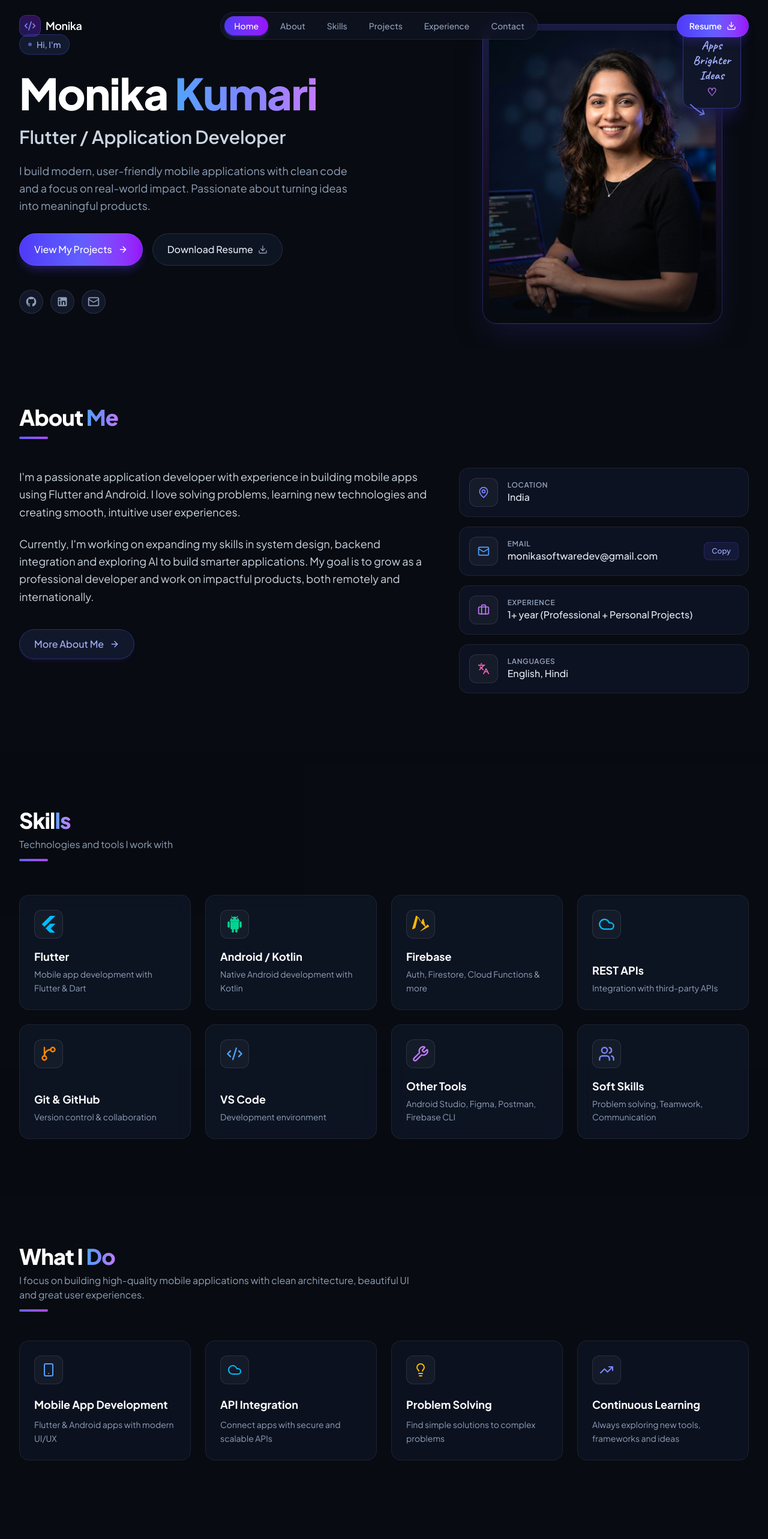
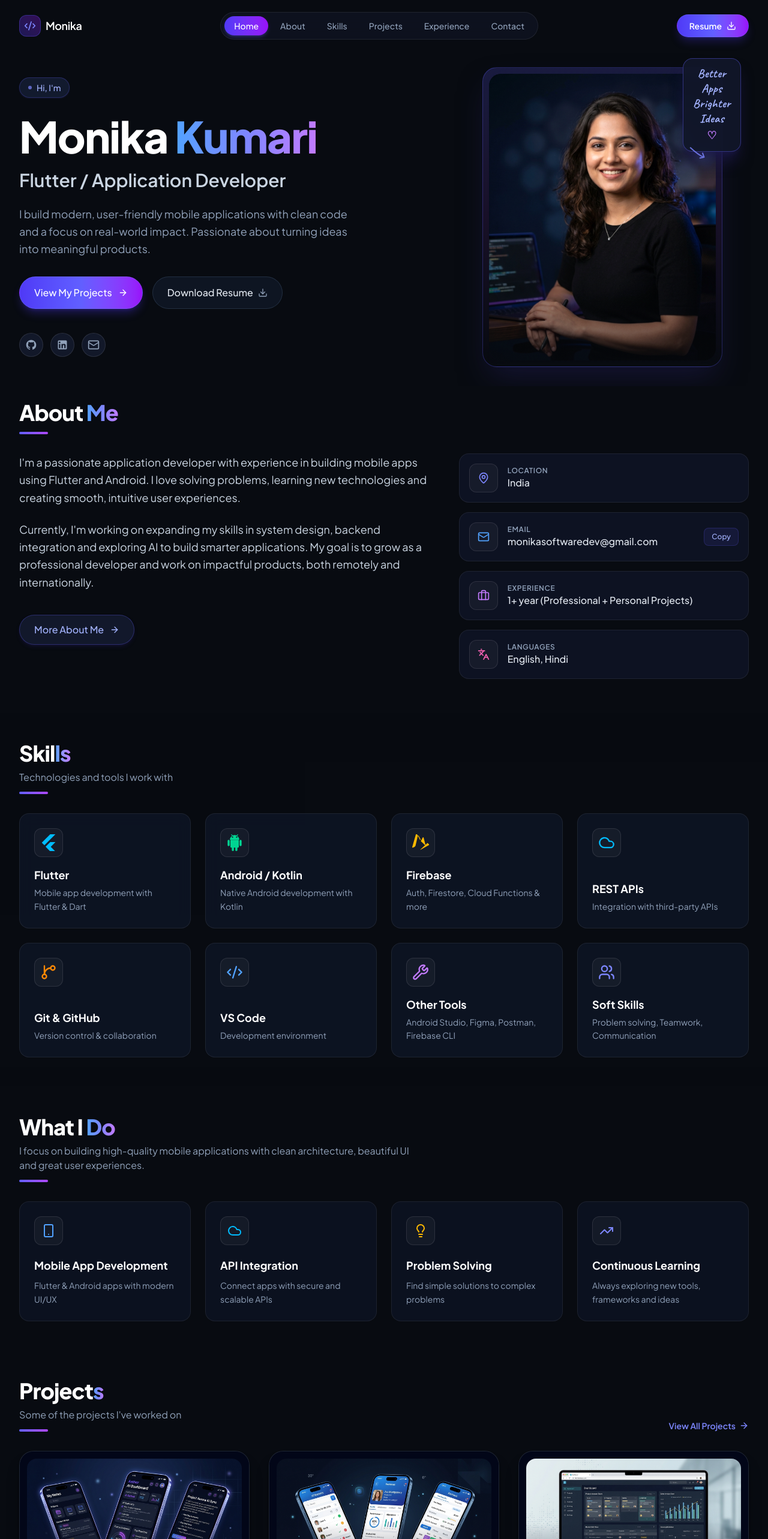
Before and after one commit to MONIKAvv/MyPortFolio, a React (Vite) app: page / in a window 1280 px wide. Shown: the top 2566 px of the page at 60% size. Built offline with nearby package versions, Linux system fonts and the light colour scheme.

Commit message:
reduce space

```diff
--- a/src/components/About.tsx
+++ b/src/components/About.tsx
@@ -30,7 +30,7 @@ export const About: React.FC = () => {
   };
 
   return (
-    <section id="about" className="py-24 relative overflow-hidden">
+    <section id="about" className="pt-6 pb-14 relative overflow-hidden">
       {/* Subtle Glow Background */}
       <div className="absolute top-1/2 left-0 w-96 h-96 bg-blue-600/10 rounded-full blur-[120px] pointer-events-none -z-10" />
 
@@ -42,7 +42,7 @@ export const About: React.FC = () => {
           whileInView={{ opacity: 1, y: 0 }}
           viewport={{ once: true, margin: '-80px' }}
           transition={{ duration: 0.5 }}
-          className="mb-12"
+          className="mb-8"
         >
           <h2 className="text-3xl sm:text-4xl font-extrabold text-white tracking-tight">
             About{' '}
--- a/src/components/Contact.tsx
+++ b/src/components/Contact.tsx
@@ -36,7 +36,7 @@ export const Contact: React.FC = () => {
   };
 
   return (
-    <section id="contact" className="py-24 relative overflow-hidden bg-[#080b11]">
+    <section id="contact" className="py-12 relative overflow-hidden bg-[#080b11]">
       {/* Background Ambient Glow */}
       <div className="absolute bottom-0 left-1/2 -translate-x-1/2 w-[600px] h-[400px] bg-indigo-600/15 rounded-full blur-[160px] pointer-events-none -z-10" />
 
@@ -48,7 +48,7 @@ export const Contact: React.FC = () => {
           whileInView={{ opacity: 1, y: 0 }}
           viewport={{ once: true, margin: '-80px' }}
           transition={{ duration: 0.6 }}
-          className="relative rounded-3xl p-8 sm:p-12 lg:p-16 bg-gradient-to-r from-[#121832] via-[#10172e] to-[#1c1335] border border-indigo-500/30 overflow-hidden shadow-2xl shadow-indigo-950/60 mb-16"
+          className="relative rounded-3xl p-8 sm:p-12 lg:p-16 bg-gradient-to-r from-[#121832] via-[#10172e] to-[#1c1335] border border-indigo-500/30 overflow-hidden shadow-2xl shadow-indigo-950/60 mb-10"
         >
           {/* Decorative Corner Glow */}
           <div className="absolute -top-24 -right-24 w-72 h-72 bg-purple-500/20 rounded-full blur-3xl pointer-events-none" />
--- a/src/components/Experience.tsx
+++ b/src/components/Experience.tsx
@@ -7,7 +7,7 @@ export const Experience: React.FC = () => {
   const { experience } = portfolioData;
 
   return (
-    <section id="experience" className="py-24 relative overflow-hidden bg-[#080b11]">
+    <section id="experience" className="py-12 relative overflow-hidden bg-[#080b11]">
       {/* Background Ambient Glow */}
       <div className="absolute top-1/2 right-10 w-96 h-96 bg-indigo-600/10 rounded-full blur-[140px] pointer-events-none -z-10" />
 
@@ -19,7 +19,7 @@ export const Experience: React.FC = () => {
           whileInView={{ opacity: 1, y: 0 }}
           viewport={{ once: true, margin: '-80px' }}
           transition={{ duration: 0.5 }}
-          className="text-left mb-16"
+          className="text-left mb-10"
         >
           <h2 className="text-3xl sm:text-4xl font-extrabold text-white tracking-tight">
             Experienc<span className="bg-gradient-to-r from-blue-400 to-purple-400 bg-clip-text text-transparent">e</span>
--- a/src/components/Footer.tsx
+++ b/src/components/Footer.tsx
@@ -15,7 +15,7 @@ export const Footer: React.FC = () => {
   };
 
   return (
-    <footer className="relative bg-[#06090e] border-t border-white/[0.08] py-12 overflow-hidden">
+    <footer className="relative bg-[#06090e] border-t border-white/[0.08] py-8 overflow-hidden">
       <div className="max-w-7xl mx-auto px-4 sm:px-6 lg:px-8">
 
         {/* Main Footer Row */}
--- a/src/components/Hero.tsx
+++ b/src/components/Hero.tsx
@@ -22,7 +22,7 @@ export const Hero: React.FC<HeroProps> = ({ onResumeClick }) => {
   return (
     <section
       id="home"
-      className="relative min-h-[70vh] pt-10 pb-10 flex items-center justify-center overflow-hidden"
+      className="relative min-h-0 pt-28 pb-8 flex items-center justify-center overflow-hidden"
     >
       {/* Background Ambient Glows */}
       <div className="absolute top-1/4 left-1/2 -translate-x-1/2 -translate-y-1/2 w-[600px] h-[500px] bg-indigo-600/15 rounded-full blur-[140px] pointer-events-none -z-10" />
--- a/src/components/Projects.tsx
+++ b/src/components/Projects.tsx
@@ -11,7 +11,7 @@ export const Projects: React.FC = () => {
   const [selectedProject, setSelectedProject] = useState<ProjectItem | null>(null);
 
   return (
-    <section id="projects" className="py-24 relative overflow-hidden bg-[#080b11]">
+    <section id="projects" className="py-12 relative overflow-hidden bg-[#080b11]">
       {/* Ambient background glows */}
       <div className="absolute top-1/3 left-10 w-96 h-96 bg-blue-600/10 rounded-full blur-[130px] pointer-events-none -z-10" />
       <div className="absolute bottom-10 right-10 w-96 h-96 bg-purple-600/10 rounded-full blur-[130px] pointer-events-none -z-10" />
@@ -19,7 +19,7 @@ export const Projects: React.FC = () => {
       <div className="max-w-7xl mx-auto px-4 sm:px-6 lg:px-8">
 
         {/* Section Header with "View All Projects" */}
-        <div className="flex flex-col md:flex-row md:items-end justify-between mb-14 gap-4">
+        <div className="flex flex-col md:flex-row md:items-end justify-between mb-8 gap-4">
           <motion.div
             initial={{ opacity: 0, y: 20 }}
             whileInView={{ opacity: 1, y: 0 }}
--- a/src/components/Skills.tsx
+++ b/src/components/Skills.tsx
@@ -42,7 +42,7 @@ export const Skills: React.FC = () => {
   };
 
   return (
-    <section id="skills" className="py-24 relative overflow-hidden bg-[#080b11]/70">
+    <section id="skills" className="py-12 relative overflow-hidden bg-[#080b11]/70">
       {/* Background Ambient Glow */}
       <div className="absolute top-1/2 right-1/4 w-[450px] h-[450px] bg-indigo-600/10 rounded-full blur-[130px] pointer-events-none -z-10" />
 
@@ -54,7 +54,7 @@ export const Skills: React.FC = () => {
           whileInView={{ opacity: 1, y: 0 }}
           viewport={{ once: true, margin: '-80px' }}
           transition={{ duration: 0.5 }}
-          className="text-left mb-14"
+          className="text-left mb-8"
         >
           <h2 className="text-3xl sm:text-4xl font-extrabold text-white tracking-tight">
             Skil<span className="bg-gradient-to-r from-blue-400 to-purple-400 bg-clip-text text-transparent">ls</span>
--- a/src/components/WhatIDo.tsx
+++ b/src/components/WhatIDo.tsx
@@ -22,7 +22,7 @@ export const WhatIDo: React.FC = () => {
   };
 
   return (
-    <section className="py-20 relative overflow-hidden">
+    <section className="py-12 relative overflow-hidden">
       {/* Background Ambient Glow */}
       <div className="absolute top-1/2 left-1/3 w-[400px] h-[400px] bg-purple-600/10 rounded-full blur-[140px] pointer-events-none -z-10" />
 
@@ -34,7 +34,7 @@ export const WhatIDo: React.FC = () => {
           whileInView={{ opacity: 1, y: 0 }}
           viewport={{ once: true, margin: '-80px' }}
           transition={{ duration: 0.5 }}
-          className="text-left mb-12"
+          className="text-left mb-8"
         >
           <h2 className="text-3xl sm:text-4xl font-extrabold text-white tracking-tight">
             What I{' '}
```
